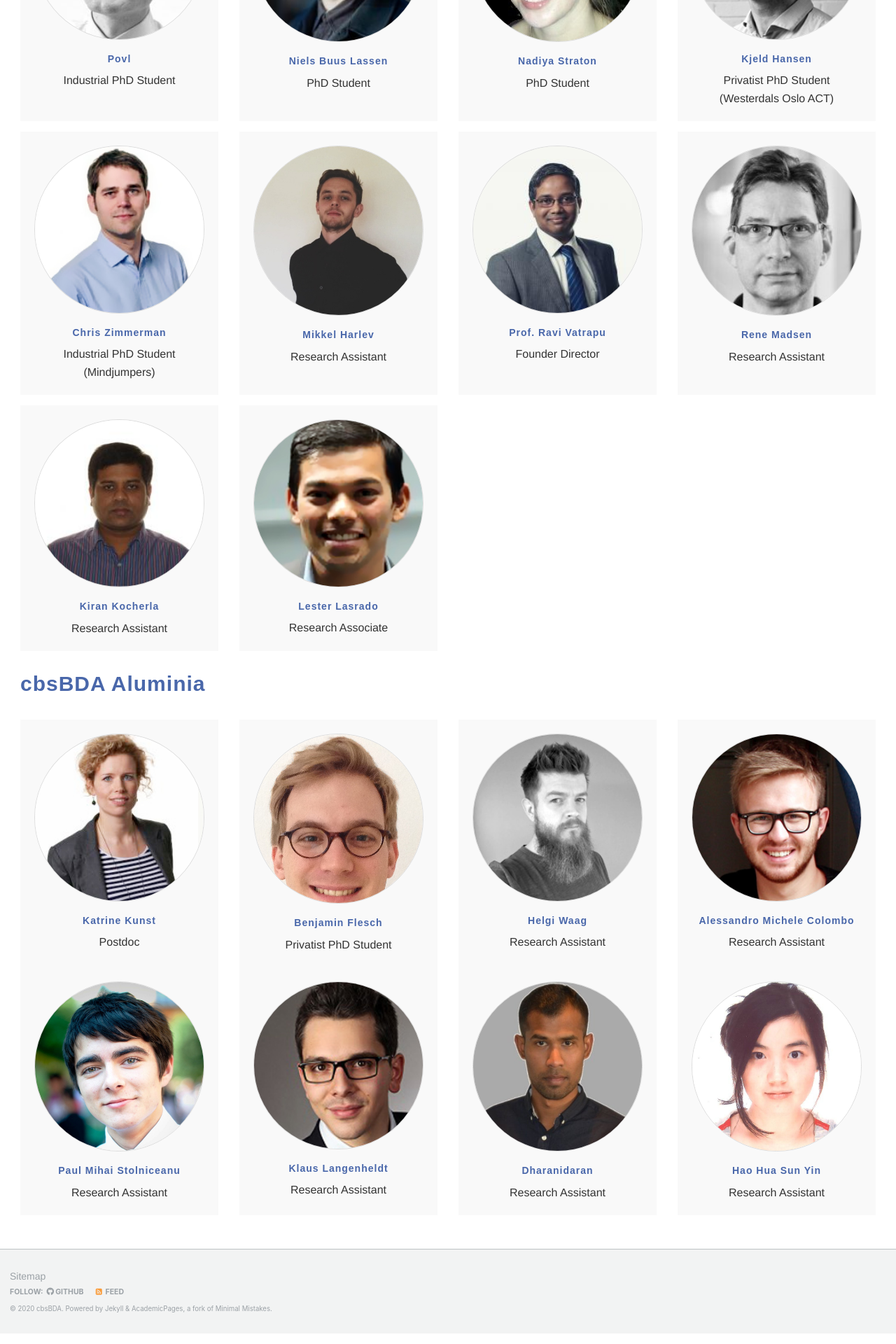
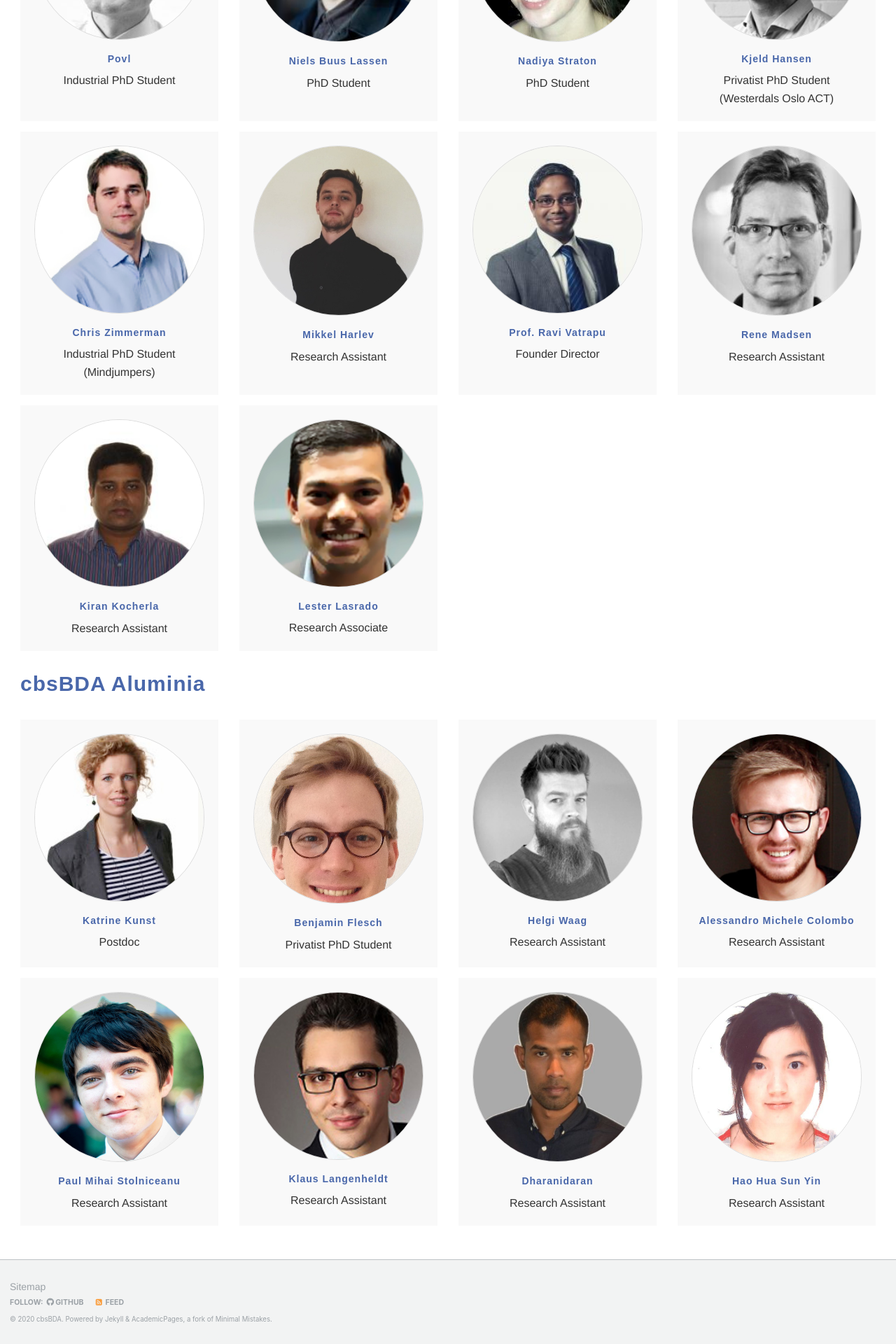
Before and after one commit to cbsBDA/cbsBDA-homepage, a Jekyll site: the page built from _pages/team.md, in a window 1280 px wide. Shown: the part 1119-3039 px from the top of the page at 70% size. Built offline with Jekyll 4.4.1, drawn with Linux system fonts in a browser that asks for light colours; nearby versions of some CDN libraries.

Commit message:
Update team.md

```diff
--- a/_pages/team.md
+++ b/_pages/team.md
@@ -283,7 +283,7 @@ author_profile: true
     </div>
   </div>
 
-  <div class="row mb-20 mt-5">
+  <div class="row mb-15 mt-5">
     <div class="col-xs-6 col-sm-3 col-md-3">
         <div class="wow bounceInUp animated animated">
             <div class="team boxed-grey text-center">
```
